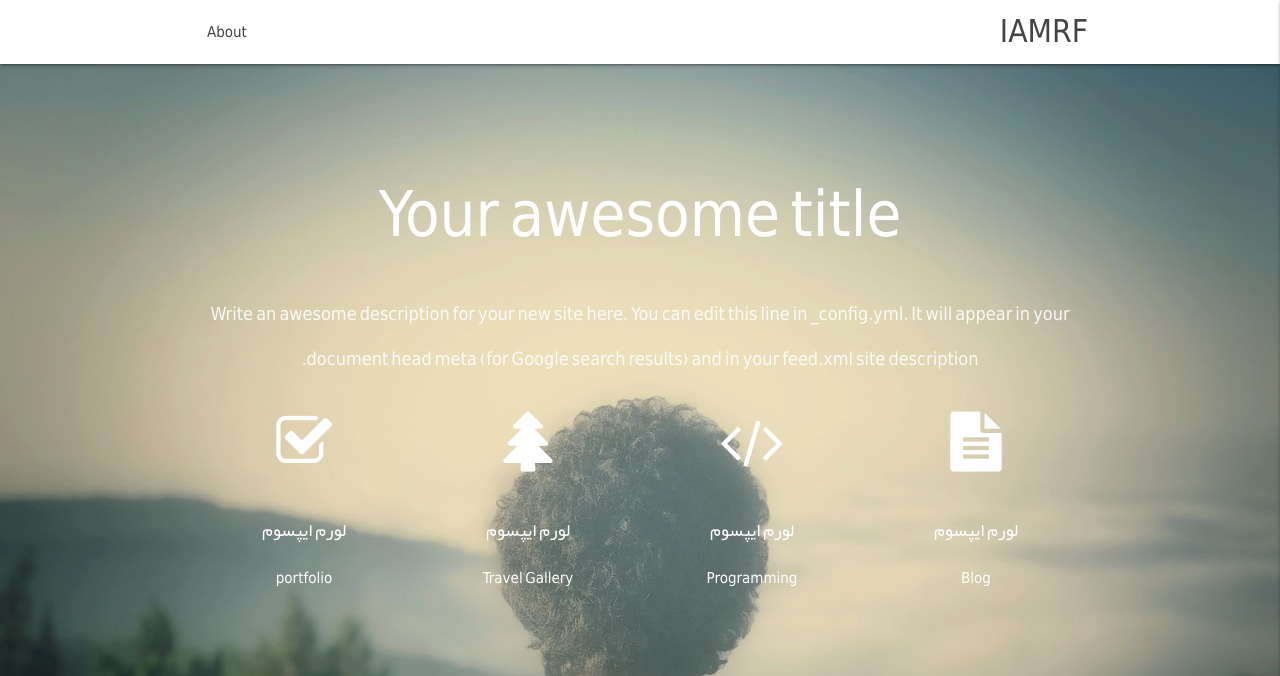
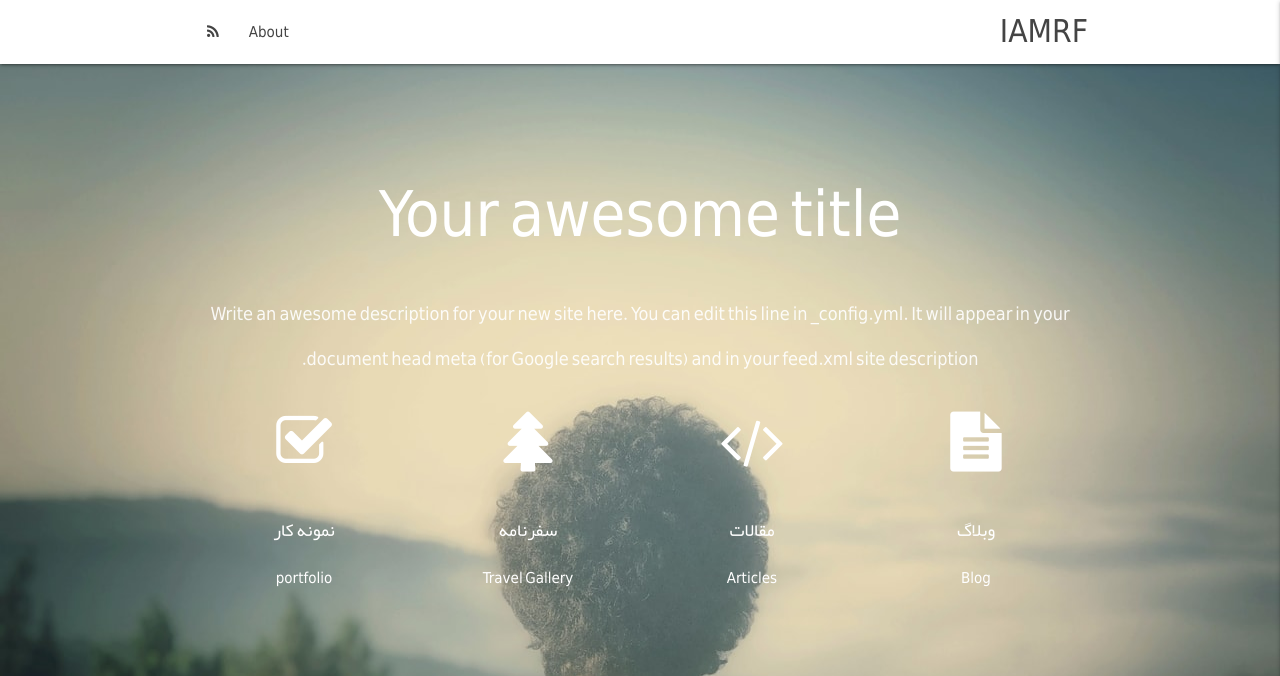
Before and after one commit to iamrf/iamrf.github.io, a Jekyll site: the page built from index.md, in a window 1280 px wide. Shown: the top 676 px of the page. Built offline with Jekyll 4.4.1, drawn with Linux system fonts in a browser that asks for light colours.

Commit message:
#index-banner icons links matched, rss feed link in navbar added

```diff
--- a/_includes/header.html
+++ b/_includes/header.html
@@ -8,28 +8,28 @@
           <h5 class="header col s12 light">{{ site.description }}</h5>
         </div>
         <div class="row center hide-on-med-and-down">
-          <a href="">
+          <a href="{{ site.url }}/blog">
             <div class="col s6 m6 l3 xl3 center">
             <i class="fa fa-file-text fa-4x"></i><br><h2><h5>
-            لورم ایپسوم</h5>Blog
+            وبلاگ</h5>Blog
             </div>
           </a>
-          <a href="">
+          <a href="{{ site.url }}/articles">
             <div class="col s6 m6 l3 xl3 center">
               <i class="fa fa-code fa-4x"></i><br><h2><h5>
-              لورم ایپسوم</h5>Programming
+              مقالات</h5>Articles
             </div>
           </a>
-          <a href="">
+          <a href="{{ site.url }}/travels">
             <div class="col s6 m6 l3 xl3 center">
               <i class="fa fa-tree fa-4x"></i><br><h2><h5>
-              لورم ایپسوم</h5>Travel Gallery
+              سفرنامه</h5>Travel Gallery
             </div>
           </a>
-          <a href="">
+          <a href="{{ site.url }}/portfolio">
             <div class="col s6 m6 l3 xl3 center">
               <i class="fa fa-check-square-o  fa-4x"></i><br><h2><h5>
-              لورم ایپسوم</h5>portfolio
+              نمونه کار</h5>portfolio
             </div>
           </a>
         </div>
--- a/_includes/navbar.html
+++ b/_includes/navbar.html
@@ -8,6 +8,7 @@
                         <li><a href="{{ page.url }}"> {{ page.title }} </a></li>
                     {% endif %}
                 {% endfor %}
+                <li><a href="{{ site.url }}/feed.xml"><i class="fa fa-rss"></i></a></li>
             </ul>
 
             <a href="#" data-target="nav-mobile" class="sidenav-trigger"><i class="material-icons">menu</i></a>
@@ -22,4 +23,5 @@
         <li><a href="{{ page.url }}"> {{ page.title }} </a></li>
         {% endif %}
     {% endfor %}
+    <li><a href="{{ site.url }}/feed.xml"><i class="fa fa-rss"></i></a></li>
 </ul>
--- a/assets/css/style.css
+++ b/assets/css/style.css
@@ -63,8 +63,7 @@ p {
 }
 
 #index-banner{
-  min-height: 100vh !important;
-  height: auto;
+  height: 100vh !important;
 }
 
 .parallax-container h5{
```
